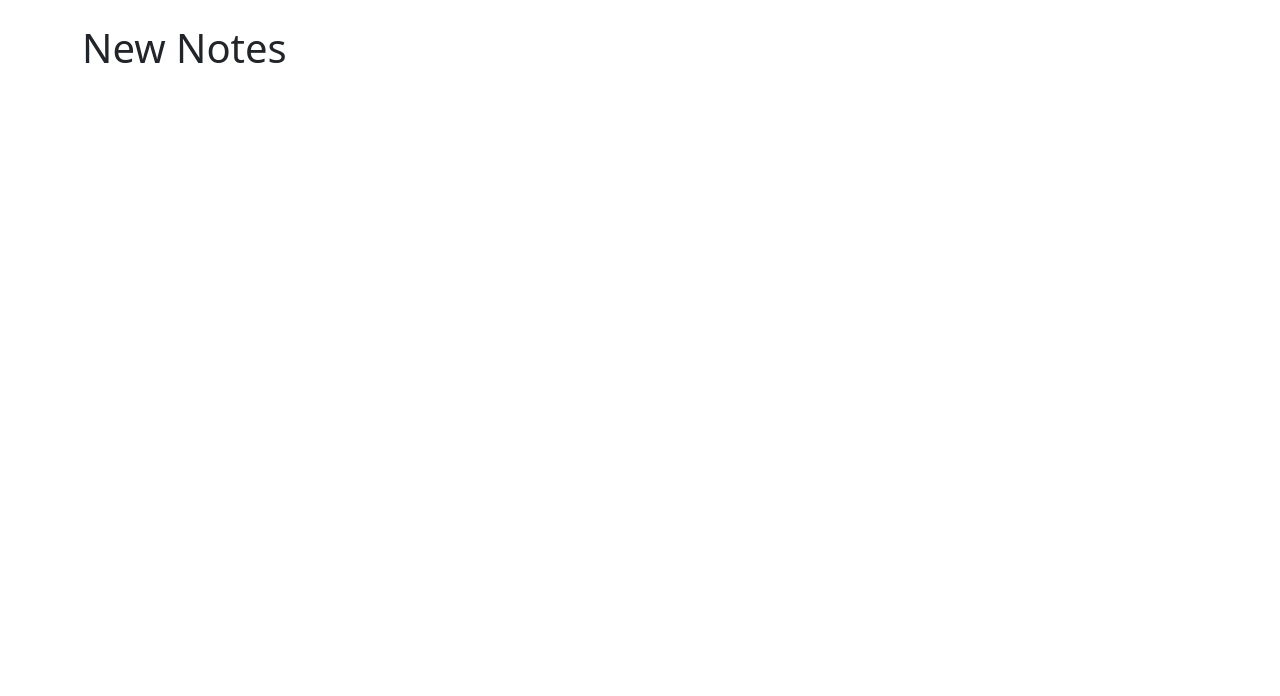
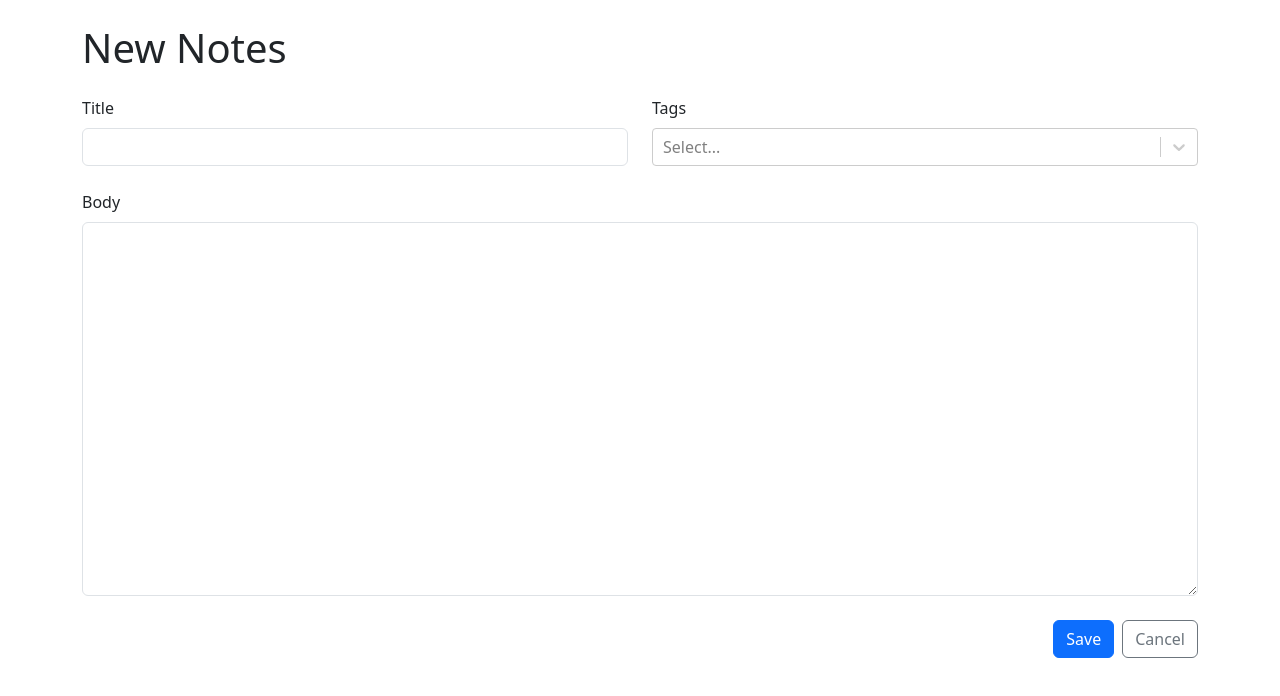
Before and after one commit to BarkerBrian-FS/Note-App-Typescript-, a React (Vite) app: page /New in a window 1280 px wide. Shown: the top 696 px of the page. Built offline with nearby package versions, Linux system fonts and the light colour scheme.

Commit message:
working on note form

```diff
--- a/package.json
+++ b/package.json
@@ -14,7 +14,8 @@
     "react": "^19.2.6",
     "react-bootstrap": "^2.10.10",
     "react-dom": "^19.2.6",
-    "react-router-dom": "^7.17.0"
+    "react-router-dom": "^7.17.0",
+    "react-select": "^5.10.2"
   },
   "devDependencies": {
     "@babel/core": "^7.29.0",
--- a/src/App.tsx
+++ b/src/App.tsx
@@ -3,6 +3,20 @@
 import { Container } from "react-bootstrap"
 import { NewNote } from "./components/NewNote"
 
+export type Note = {
+  id: string
+}& NoteData
+
+export type NoteData = {
+  title: string
+  markdown: string
+  tags: Tag[]
+}
+
+export type Tag = {
+  id: string
+  label: string
+}
 function App() {
 
 
--- a/src/components/NewNote.tsx
+++ b/src/components/NewNote.tsx
@@ -1,5 +1,8 @@
+import { NoteForm } from "./NoteForm"
+
 export function NewNote(){
     return <>
         <h1 className="mb-4">New Notes</h1>
+        <NoteForm />
     </>
 }
--- /dev/null
+++ b/src/components/NoteForm.tsx
@@ -0,0 +1,48 @@
+import { useRef, type FormEvent } from "react";
+import { Col, Row, Stack, Form, Button } from "react-bootstrap";
+import { Link } from "react-router-dom";
+import CreatableSelect from "react-select/creatable";
+import type { NoteData } from "../App";
+
+type NoteFormProps = {
+    onSubmit: (data: NoteData) => void
+}
+
+export function NoteForm({ onSubmit }: NoteFormProps ){
+    const titleRef = useRef<HTMLInputElement>(null)
+    const markdownRef = useRef<HTMLTextAreaElement>(null)
+
+    function handleSubmit(e: FormEvent){
+        e.preventDefault()
+    }
+    return <>
+    <Form onSubmit={handleSubmit}>
+        <Stack gap={4}>
+            <Row>
+                <Col>
+                    <Form.Group controlId="title">
+                        <Form.Label>Title</Form.Label>
+                        <Form.Control ref={titleRef} />
+                    </Form.Group>
+                </Col>
+                <Col>
+                    <Form.Group controlId="tags">
+                        <Form.Label>Tags</Form.Label>
+                        <CreatableSelect isMulti/>
+                    </Form.Group>
+                </Col>
+            </Row>
+             <Form.Group controlId="markdown">
+                <Form.Label>Body</Form.Label>
+                <Form.Control required as="textarea" ref={markdownRef} rows={15}/>
+            </Form.Group>
+            <Stack direction="horizontal" gap={2} className="justify-content-end">
+                <Button type="submit" variant="primary">Save</Button>
+                <Link to="..">
+                    <Button type="button" variant="outline-secondary">Cancel</Button>
+                </Link>
+            </Stack>
+        </Stack>
+    </Form>
+    </>
+}
```
Also changed, not shown: 1 other file (tests, documents, lock files or other folders).
